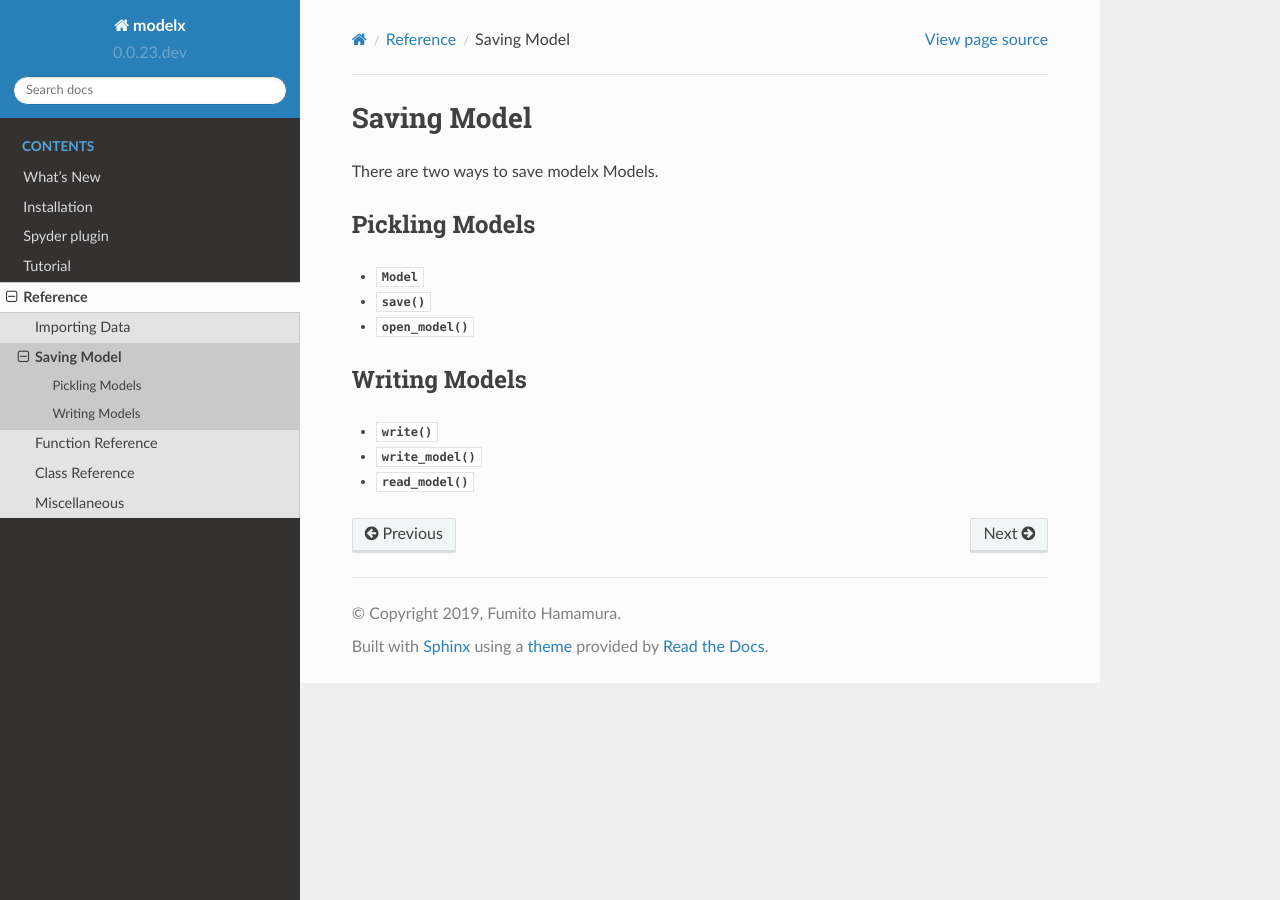
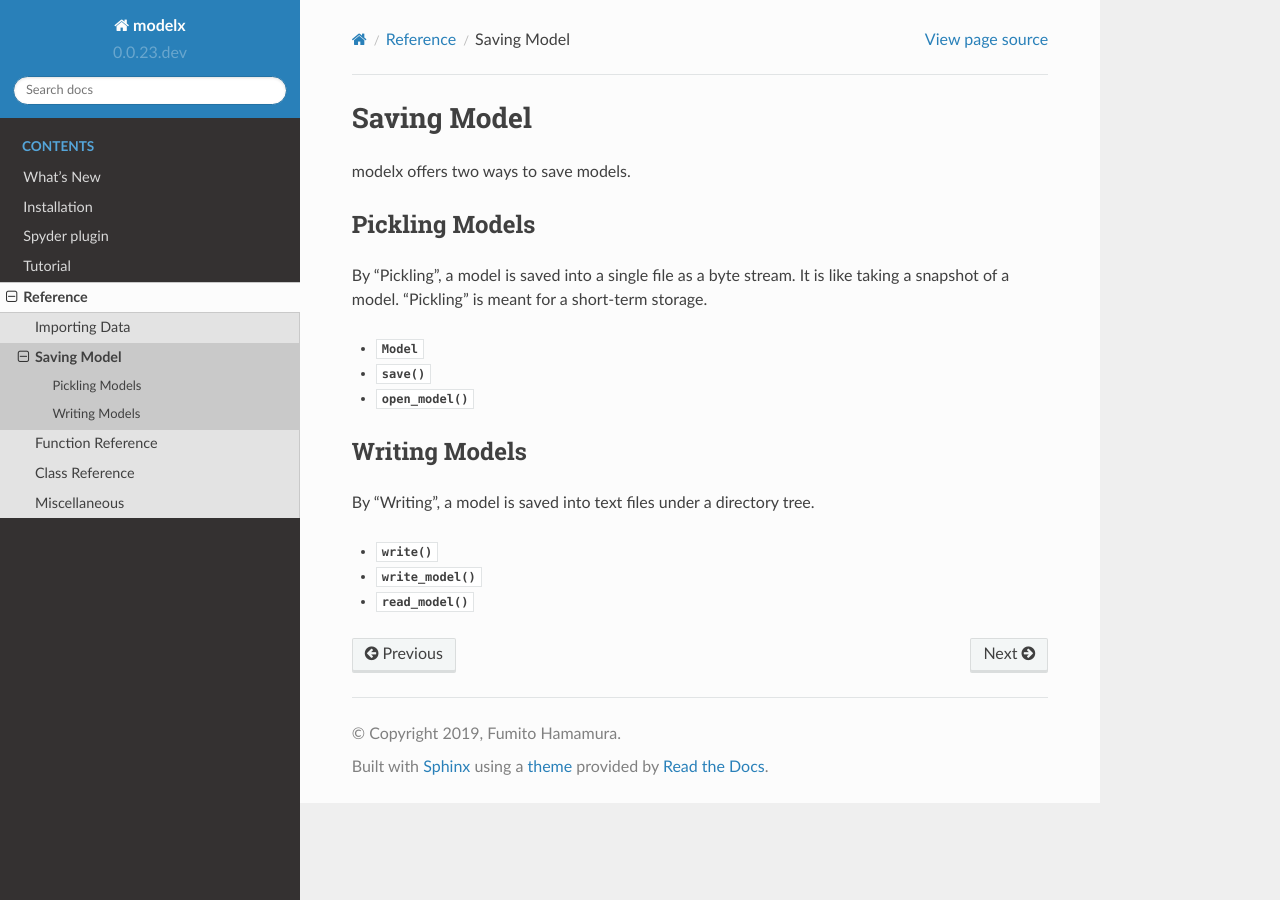
Before and after one commit to fumitoh/modelx, a Sphinx documentation site: the page built from doc/source/reference/saving_models.rst, in a window 1280 px wide. Built offline with Sphinx 7.4.7 and the Read the Docs theme 2.0.0, drawn with Linux system fonts in a browser that asks for light colours; pages that are not in the unit, such as notebooks, are missing from menus.

Commit message:
DOC: Minor additions to saving_model

```diff
--- a/doc/source/reference/saving_models.rst
+++ b/doc/source/reference/saving_models.rst
@@ -1,15 +1,18 @@
 Saving Model
 ============
 
+.. currentmodule:: modelx
 
-There are two ways to save modelx Models.
-
+modelx offers two ways to save models.
 
 Pickling Models
 ---------------
 
+By "Pickling", a model is saved into a single file as a byte stream.
+It is like taking a snapshot of a model.
+"Pickling" is meant for a short-term storage.
 
-.. currentmodule:: modelx
+
 
 * :class:`~core.model.Model`
 * :meth:`~core.model.Model.save`
@@ -19,6 +22,8 @@ Pickling Models
 Writing Models
 --------------
 
+By "Writing", a model is saved into text files under a directory tree.
+
 
 * :meth:`~core.model.Model.write`
 * :func:`write_model`
```
